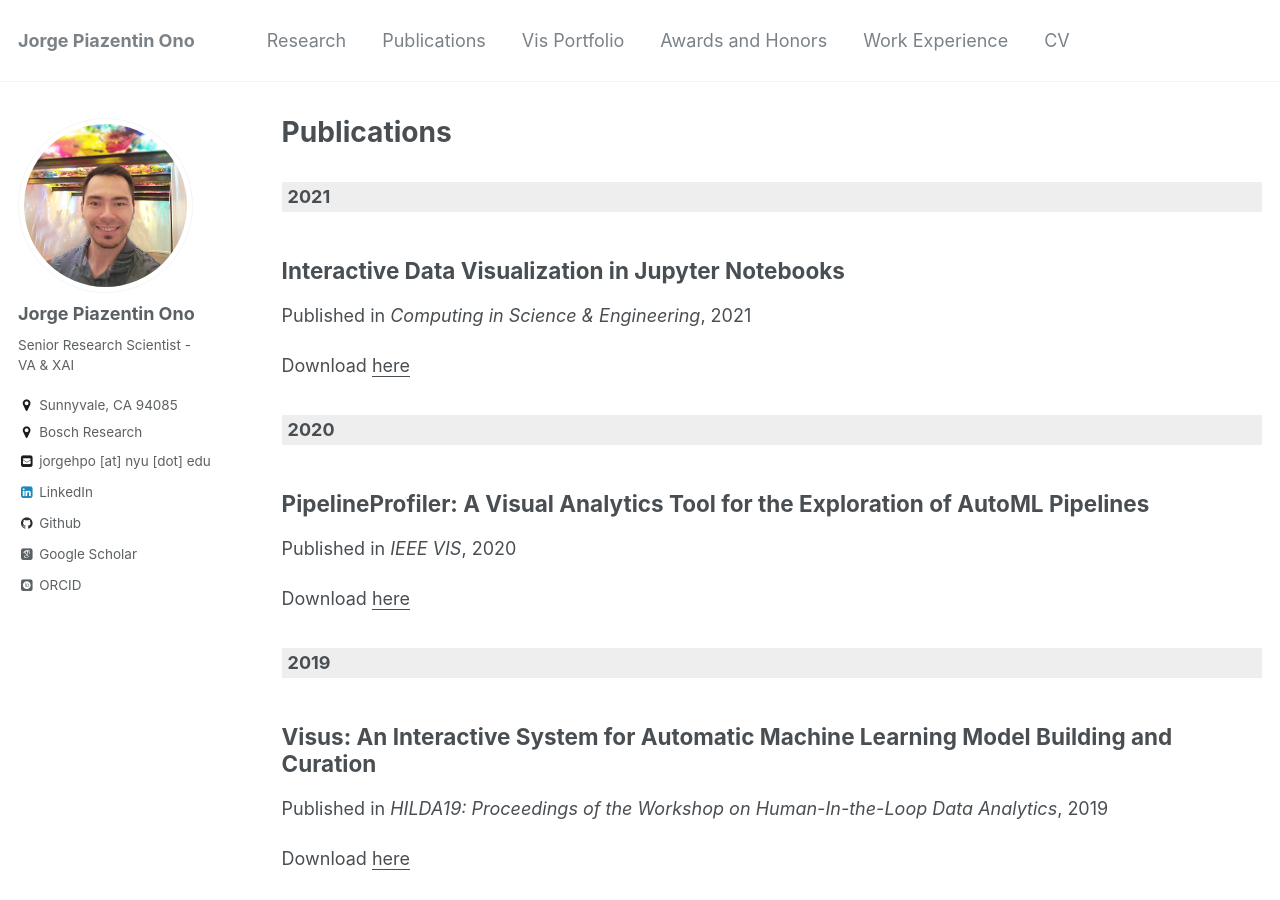
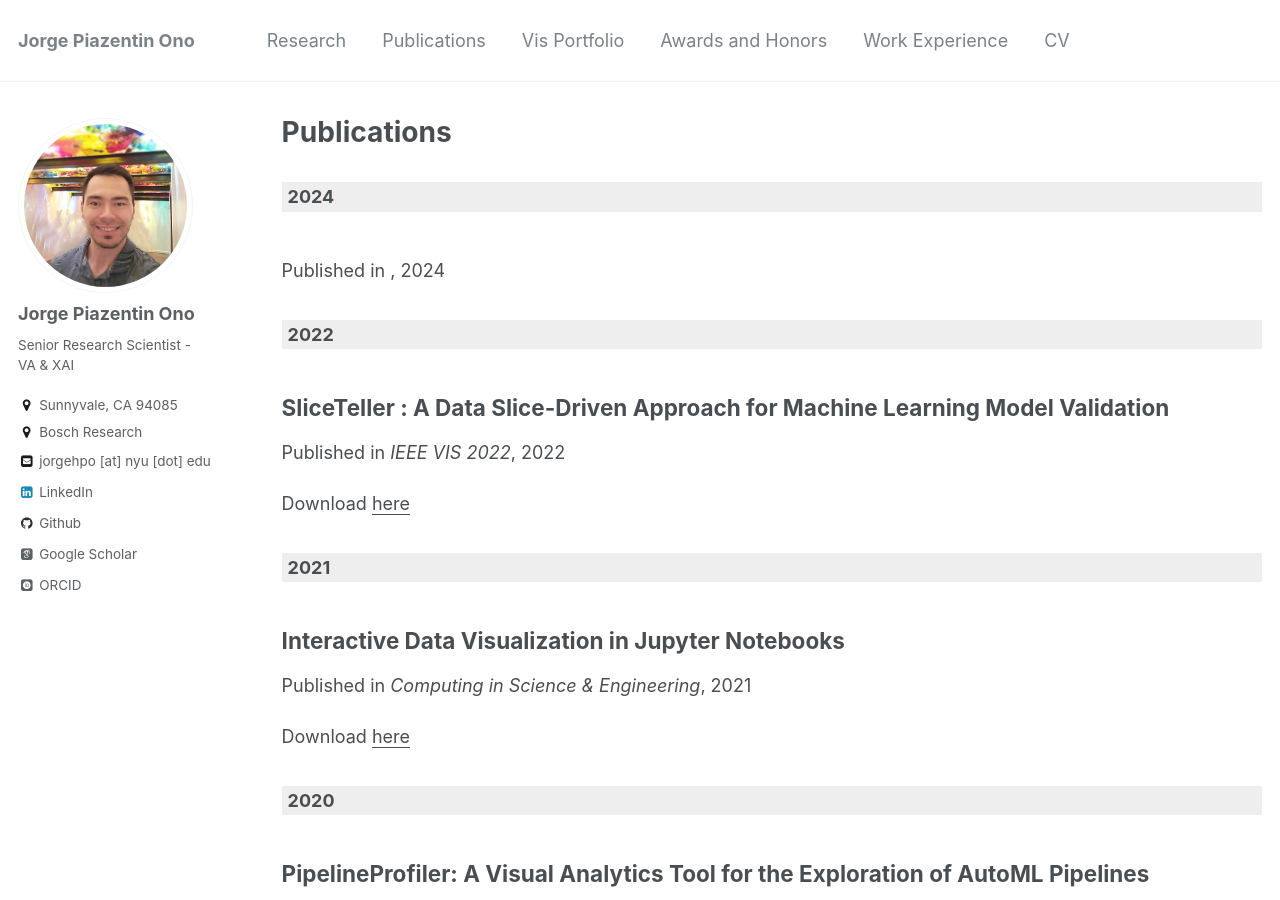
Before and after one commit to jorgehpo/jorgehpo.github.io, a Jekyll site: the page built from _pages/publications.md, in a window 1280 px wide and 900 px high. Built offline with Jekyll 4.4.1, drawn with Linux system fonts in a browser that asks for light colours; some web fonts are replaced.

Commit message:
adding pubs

```diff
--- a/_data/awards.yml
+++ b/_data/awards.yml
@@ -1,3 +1,8 @@
+- year: 2022
+  title: "Best Paper Honorable Mention"
+  info: "IEEE VIS 2022. SliceTeller : A Data Slice-Driven Approach for Machine Learning Model Validation"
+  link: "https://ieeevis.org/year/2022/info/awards/best-paper-awards"
+
 - year: 2021
   title: "Pearl Brownstein Doctoral Research Award"
   info: "Doctoral research that shows the greatest promise, given by NYU Tandon School of Engineering"
--- /dev/null
+++ b/_publications/2022-sliceteller.md
@@ -0,0 +1,10 @@
+---
+title: 'SliceTeller : A Data Slice-Driven Approach for Machine Learning Model Validation'
+collection: publications
+permalink: /publication/2022-sliceteller
+excerpt: ''
+date: 2022-10-01
+venue: 'IEEE VIS 2022'
+paperurl: 'https://ieeexplore.ieee.org/abstract/document/9906903/'
+authors: 'Zhang, X., Ono, J. P., Song, H., Gou, L., Ma, K.L., Ren, L.'
+---
```
Also changed, not shown: _publications/2024-conceptslicer.md (added, +10 -0 lines).
